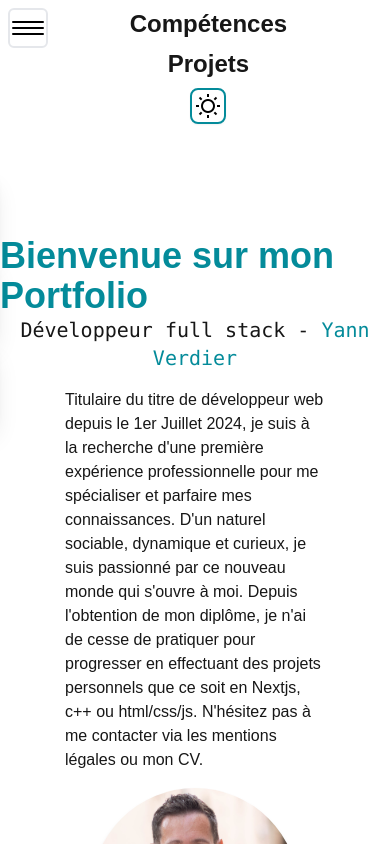
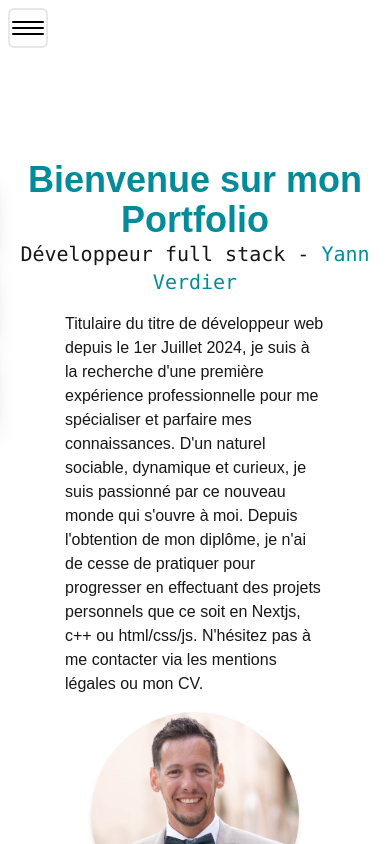
Before and after one commit to YannVerd/portfolio, a Next.js app: page / in a window 390 px wide. Shown: the top 844 px of the page. Built offline with nearby package versions, Linux system fonts and the light colour scheme.

Commit message:
main title's style correction

```diff
--- a/src/app/components/header.tsx
+++ b/src/app/components/header.tsx
@@ -29,7 +29,7 @@ export default function Header(props: IHeader){
 
                 </div>
             </div>
-            <nav className="flex w-[80%] lg:w-[50%] flex-col md:flex-row flex-wrap justify-end items-center mr-6 gap-2 lg:gap-8">
+            <nav className="hidden md:flex w-[80%] lg:w-[50%] flex-col md:flex-row flex-wrap justify-end items-center mr-6 gap-2 lg:gap-8">
                 {
                     sections.map((section, index) => {
                         return (
--- a/src/app/page.tsx
+++ b/src/app/page.tsx
@@ -33,7 +33,7 @@ export default function Home() {
         <CVModal isVisible={showCV} hook={(handlingModal)}/>
         <section id="presentationSection" className="flex w-full lg:w-[86%] flex-col lg:flex-row justify-between items-center mb-12">
           <div className="flex flex-col flex-wrap md:flex-nowrap justify-center items-center lg:items-start">
-            <h1 className="text-secondary font-bold text-4xl md:text-6xl  dark:text-white">Bienvenue sur mon Portfolio</h1>
+            <h1 className="text-secondary text-center lg:text-start font-bold text-4xl md:text-6xl  dark:text-white">Bienvenue sur mon Portfolio</h1>
             <div className="flex justify-center lg:justify-start items-center w-full space-x-2" >
               <h3 className="text-xl text-center font-mono overflow-hidden whitespace-wrap  md:whitespace-nowrap md:animate-typewriter">
                 Développeur full stack - <span className="text-secondary">Yann Verdier</span>
```
